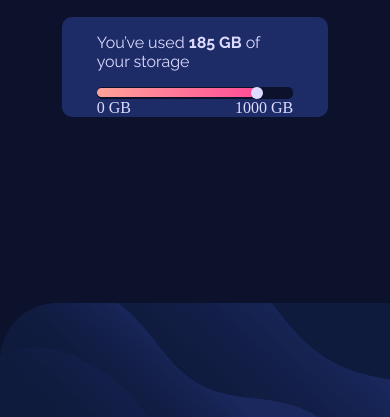
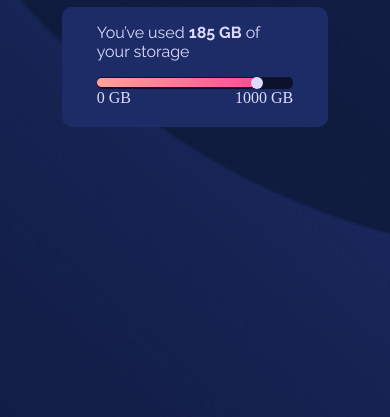
Before and after one commit to kumarmanglam/Fylo-data-storage-component, a plain HTML site: page index.html in a window 390 px wide. Shown: the part 443-860 px from the top of the page. Drawn offline with Linux system fonts and the light colour scheme.

Commit message:
background fixed

```diff
--- a/style.css
+++ b/style.css
@@ -17,9 +17,11 @@ body {
     justify-content: center;
     align-items: center;
     background-image: url(./images/bg-desktop.png);
-    background-position:  bottom right;
+    background-position:  top 300px left 0px;
     background-repeat: no-repeat;
     background-size: 100%;
+    background-position-x: center;
+    background-position-y: bottom;
 }
 
 .container {
@@ -122,6 +124,11 @@ body {
 } */
 
 @media (max-width: 930px) {
+    body{
+        background-image: url(./images/bg-desktop.png);
+        background-size: cover;
+        background-repeat: no-repeat;
+    }
     .container{
         flex-direction: column;
         align-items: center;
@@ -133,6 +140,7 @@ body {
     .slider{
         width: 80%;
         margin: 0;
+        padding-bottom: 20px;
     }
 }
 
```
